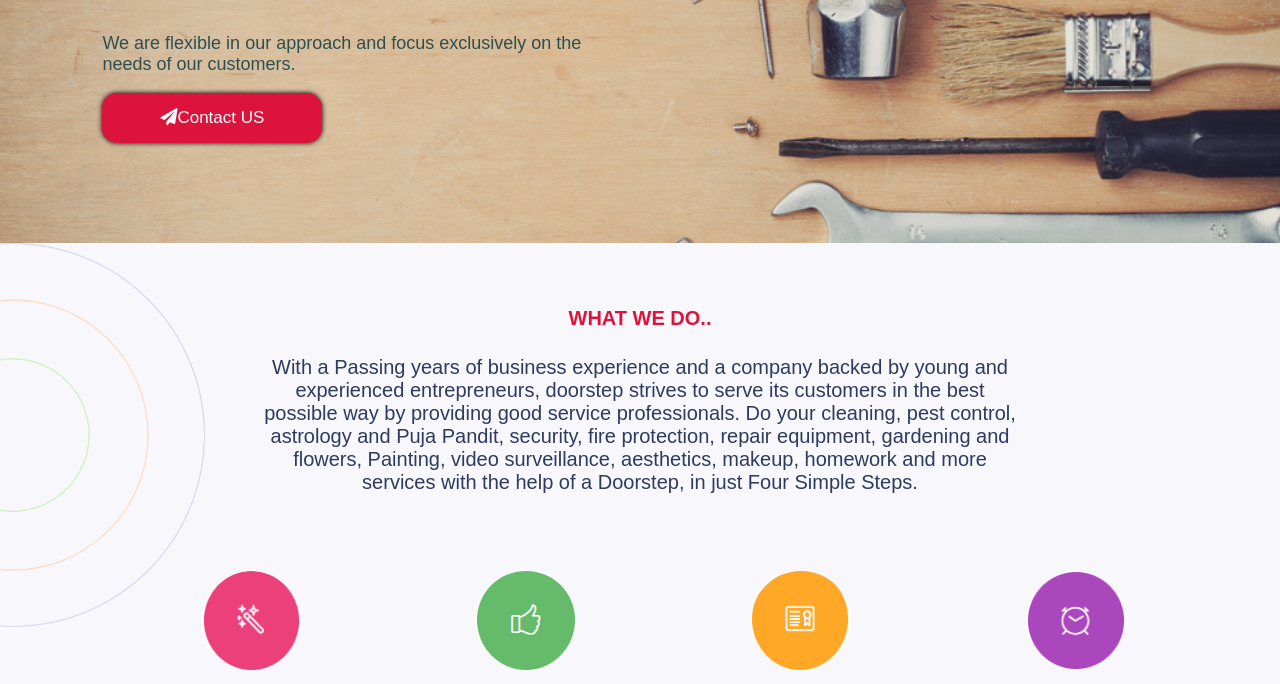
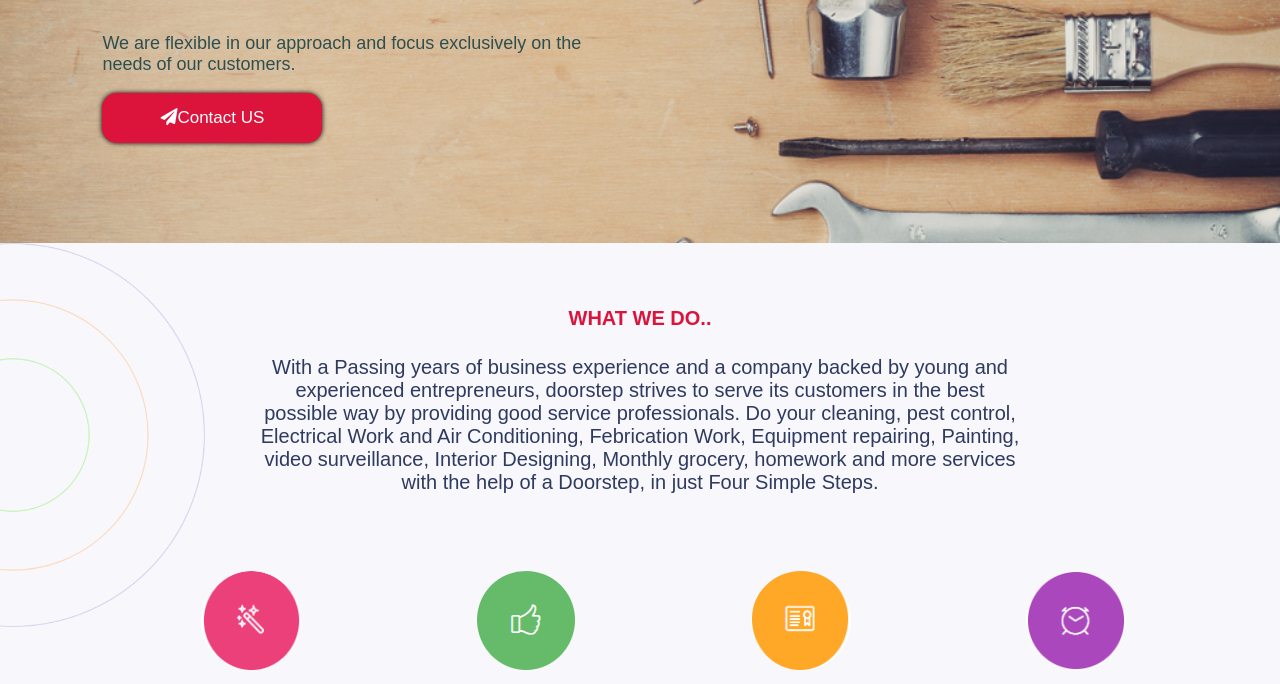
Before and after one commit to Arpit2298/Home_care_solution, a plain HTML site: page index.html in a window 1280 px wide. Shown: the part 387-1071 px from the top of the page. Drawn offline with Linux system fonts and the light colour scheme.

Commit message:
work para..

```diff
--- a/index.html
+++ b/index.html
@@ -48,8 +48,8 @@
         <div>
             <h3>WHAT WE DO..</h3>
             <h2>
-                With a Passing years of business experience and a company backed by young and experienced entrepreneurs, doorstep strives to serve its customers in the best possible way by providing good service professionals. Do your cleaning, pest control, astrology
-                and Puja Pandit, security, fire protection, repair equipment, gardening and flowers, Painting, video surveillance, aesthetics, makeup, homework and more services with the help of a Doorstep, in just Four Simple Steps.
+                With a Passing years of business experience and a company backed by young and experienced entrepreneurs, doorstep strives to serve its customers in the best possible way by providing good service professionals. Do your cleaning, pest control, Electrical
+                Work and Air Conditioning, Febrication Work, Equipment repairing, Painting, video surveillance, Interior Designing, Monthly grocery, homework and more services with the help of a Doorstep, in just Four Simple Steps.
             </h2>
         </div>
         <div class="Div_work">
```
